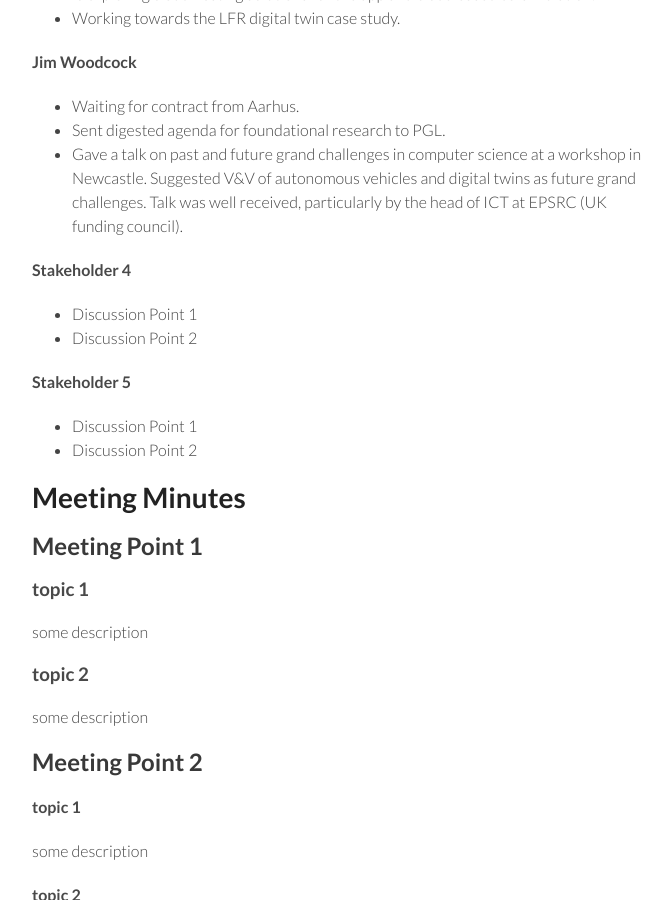
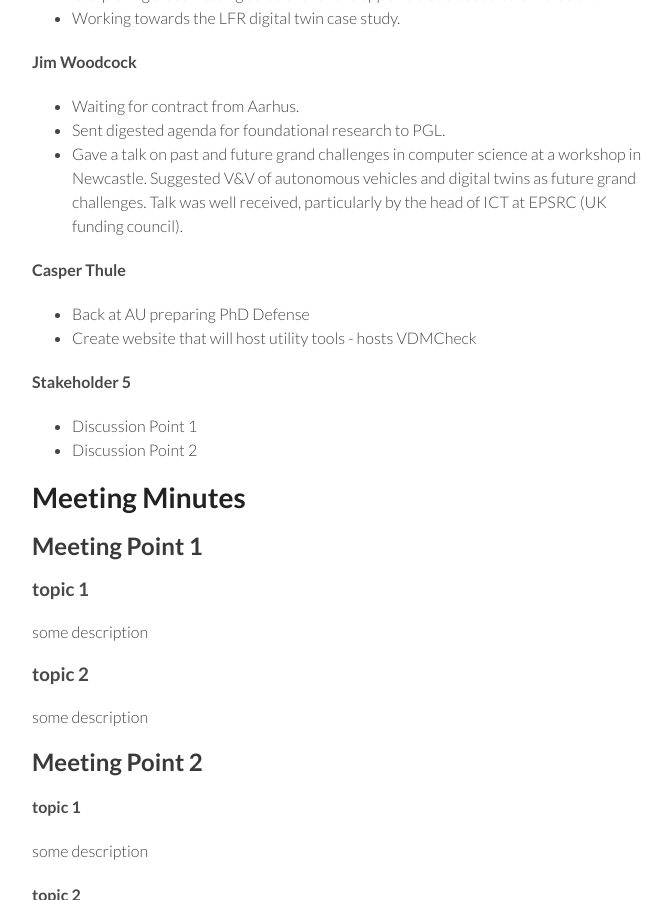
Before and after one commit to digitaltwincentre/digitaltwincentre.github.io, a Jekyll site: the page built from _biweeklies/Biweekly-3.md, in a window 1280 px wide and 900 px high, scrolled down 1118 px. Shown: the whole window, without its empty margins (418-1089 px from the left). Built offline with Jekyll 4.4.1, drawn with Linux system fonts in a browser that asks for light colours; nearby versions of some CDN libraries.

Commit message:
Update Biweekly-3.md
Addded Casper

```diff
--- a/_biweeklies/Biweekly-3.md
+++ b/_biweeklies/Biweekly-3.md
@@ -48,9 +48,9 @@ private information must be stored elsewhere.  -->
 * Sent digested agenda for foundational research to PGL.
 * Gave a talk on past and future grand challenges in computer science at a workshop in Newcastle. Suggested V&V of autonomous vehicles and digital twins as future grand challenges. Talk was well received, particularly by the head of ICT at EPSRC (UK funding council).
 
-#### Stakeholder 4
-* Discussion Point 1
-* Discussion Point 2
+#### Casper Thule
+* Back at AU preparing PhD Defense
+* Create website that will host utility tools - hosts VDMCheck
 
 #### Stakeholder 5
 * Discussion Point 1
```
